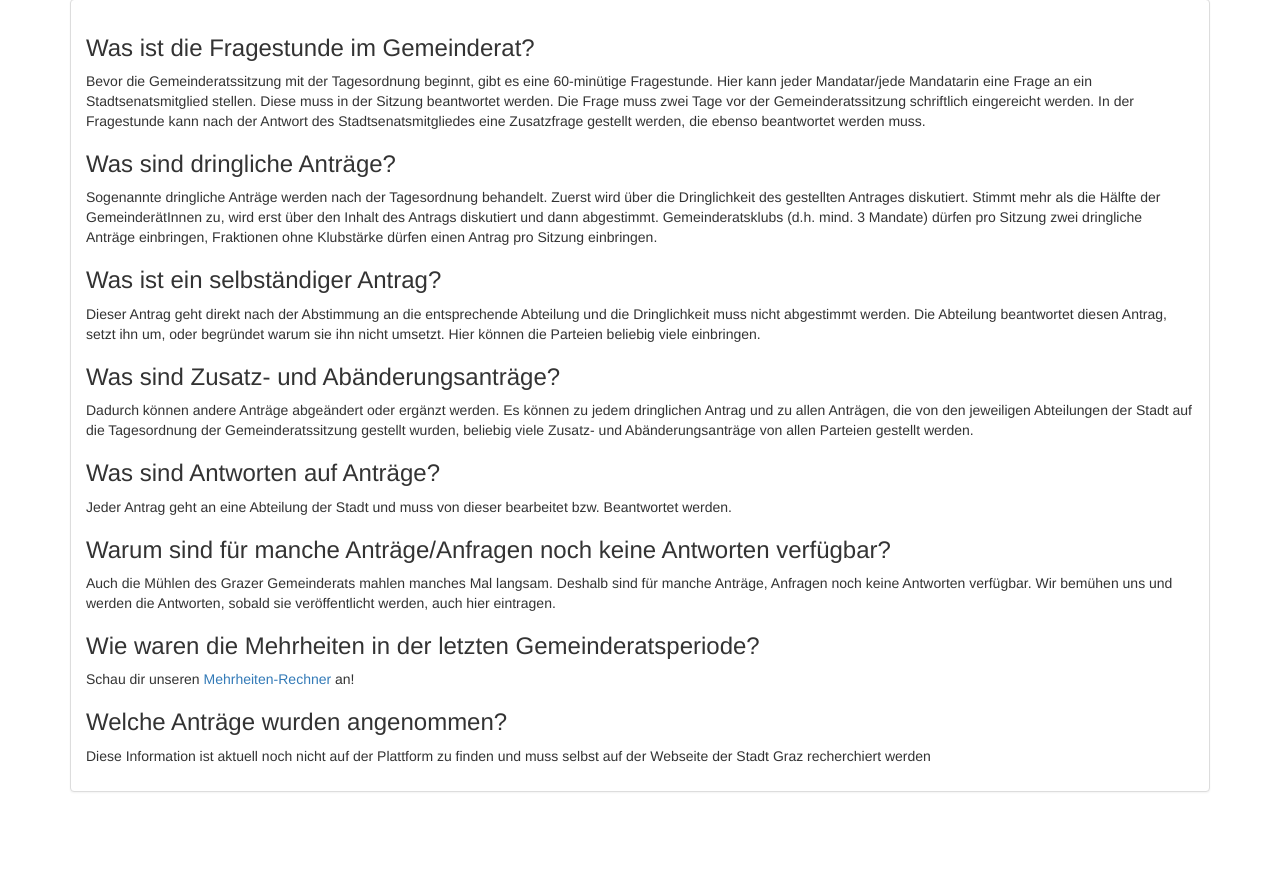
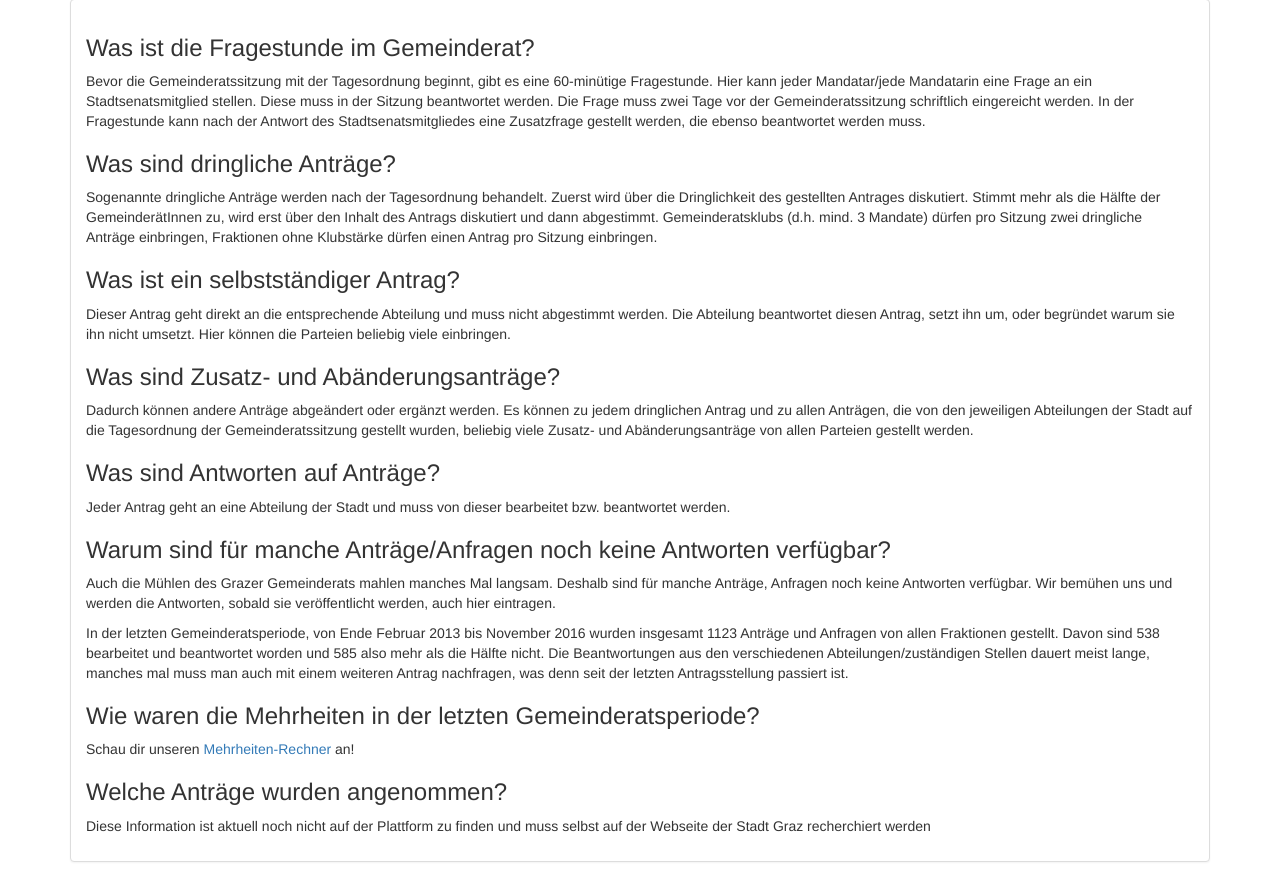
Before and after one commit to PPOE/open-grgraz, a Django app: page /faq/ in a window 1280 px wide. Shown: the part 264-1146 px from the top of the page. Before the commit the page ends 1056 px from the top, so only its background shows below. Run offline with Django 3.2, Linux system fonts and the light colour scheme; some libraries are stand-ins or nearby versions.

Commit message:
update faq texts

```diff
--- a/api/templates/faq.html
+++ b/api/templates/faq.html
@@ -6,11 +6,9 @@
         <div class="panel-body">
             Da es noch immer <a href="https://kamerascheu.at/">keinen Livestream</a> aus dem Grazer Gemeinderat gibt,
             wollen wir für mehr Transparenz sorgen, und hier zumindest die Fragen, Anträge und Antworten der letzten
-            Gemeinderatsperiode für alle Interessierten zur Verfügung stellen. Unter
-            <a href="{% url 'motions_list' %}">Anträge</a> findest du alle Anträge, Anfragen und Antworten seit
-            28.02.2013,
-            wenn du dich über die Prozesse im Gemeinderat Graz informieren willst dann lies die
-            <a href="{% url 'faq' %}">oft gestellten Fragen</a> durch.
+            Gemeinderatsperiode für alle Interessierten zur Verfügung stellen. Unter <a href="{% url 'motions_list' %}">Anträge</a>
+            findest du alle Anträge, Anfragen und Antworten seit 28.02.2013, wenn du dich über die Prozesse im
+            Gemeinderat Graz informieren willst dann lies die <a href="{% url 'faq' %}">oft gestellten Fragen</a> durch.
         </div>
     </div>
     <div class="panel panel-default">
@@ -33,11 +31,11 @@
                 Fraktionen ohne Klubstärke dürfen einen Antrag pro Sitzung einbringen.
             </p>
 
-            <h3>Was ist ein selbständiger Antrag?</h3>
+            <h3>Was ist ein selbstständiger Antrag?</h3>
             <p>
-                Dieser Antrag geht direkt nach der Abstimmung an die entsprechende Abteilung und die Dringlichkeit muss
-                nicht abgestimmt werden. Die Abteilung beantwortet diesen Antrag, setzt ihn um, oder begründet warum sie
-                ihn nicht umsetzt. Hier können die Parteien beliebig viele einbringen.
+                Dieser Antrag geht direkt an die entsprechende Abteilung und muss nicht abgestimmt werden. Die Abteilung
+                beantwortet diesen Antrag, setzt ihn um, oder begründet warum sie ihn nicht umsetzt. Hier können die
+                Parteien beliebig viele einbringen.
             </p>
 
             <h3>Was sind Zusatz- und Abänderungsanträge?</h3>
@@ -50,8 +48,7 @@
 
             <h3>Was sind Antworten auf Anträge?</h3>
             <p>
-                Jeder Antrag geht an eine Abteilung der Stadt und muss
-                von dieser bearbeitet bzw. Beantwortet werden.
+                Jeder Antrag geht an eine Abteilung der Stadt und muss von dieser bearbeitet bzw. beantwortet werden.
             </p>
 
             <h3>Warum sind für manche Anträge/Anfragen noch keine Antworten verfügbar?</h3>
@@ -60,10 +57,17 @@
                 Anfragen noch keine Antworten verfügbar. Wir bemühen uns und werden die Antworten, sobald sie
                 veröffentlicht werden, auch hier eintragen.
             </p>
+            <p>
+                In der letzten Gemeinderatsperiode, von Ende Februar 2013 bis November 2016 wurden insgesamt 1123
+                Anträge und Anfragen von allen Fraktionen gestellt. Davon sind 538 bearbeitet und beantwortet worden und
+                585 also mehr als die Hälfte nicht. Die Beantwortungen aus den verschiedenen Abteilungen/zuständigen
+                Stellen dauert meist lange, manches mal muss man auch mit einem weiteren Antrag nachfragen, was denn
+                seit der letzten Antragsstellung passiert ist.
+            </p>
 
             <h3>Wie waren die Mehrheiten in der letzten Gemeinderatsperiode?</h3>
             <p>
-                Schau dir unseren <a href="https://petertheone.github.io/mehrheiten-rechner/">Mehrheiten-Rechner</a> an!
+                Schau dir unseren <a href="http://mehrheiten-rechner.at/">Mehrheiten-Rechner</a> an!
             </p>
 
             <h3>Welche Anträge wurden angenommen?</h3>
```
